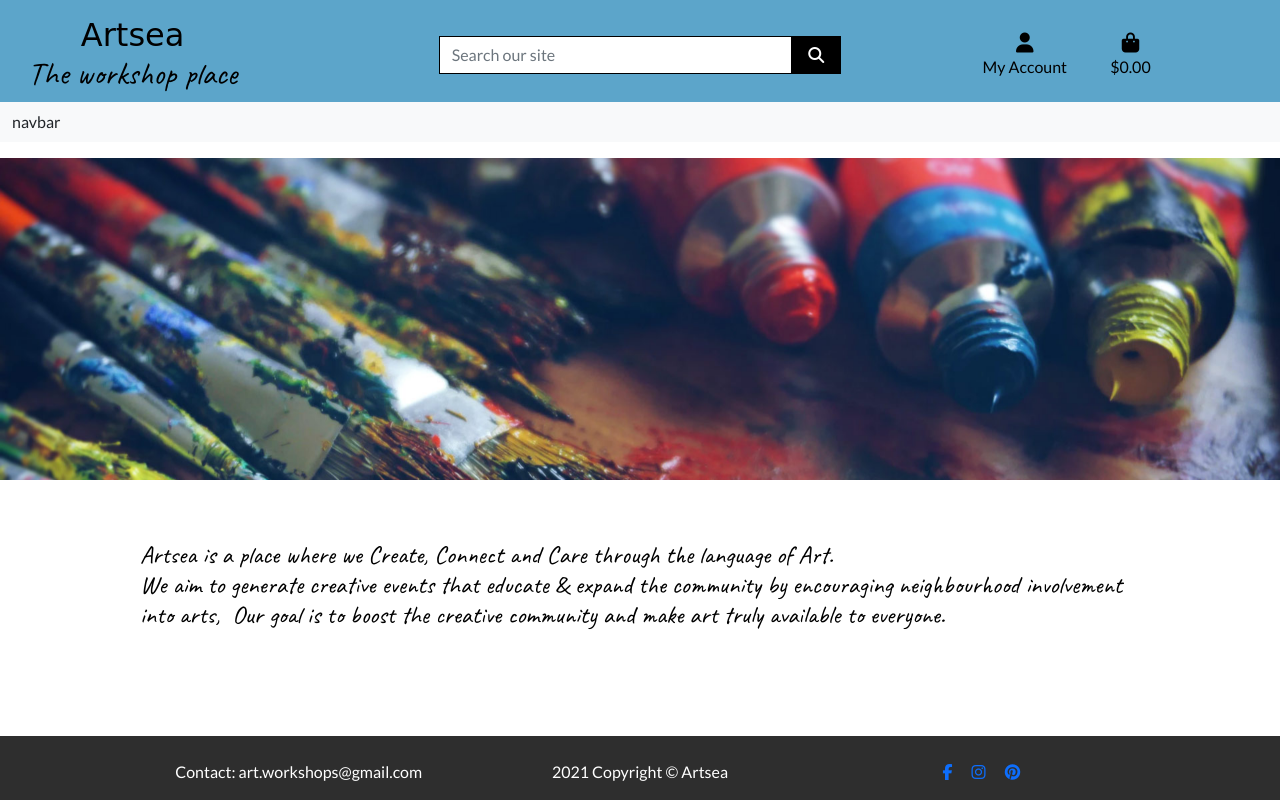
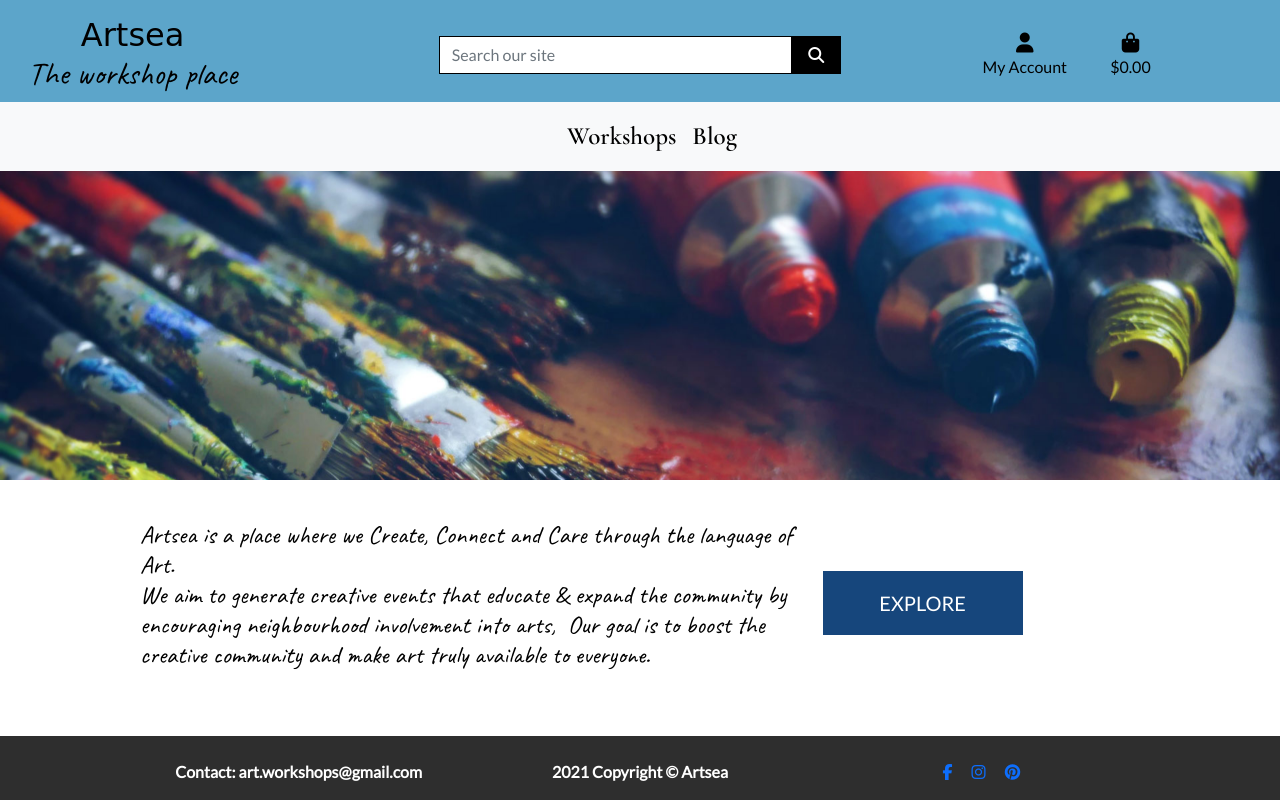
Before and after one commit to Anindita123-code/MS4-full-stack-artsea, a Django app: template home/templates/home/index.html in a window 1280 px wide. Run offline with Django 3.2, Linux system fonts and the light colour scheme; the template is opened without the code that fills it, so the values that code supplies are empty; some libraries are stand-ins or nearby versions; some web fonts are replaced.

Commit message:
index page responsive design

```diff
--- a/home/static/css/base.css
+++ b/home/static/css/base.css
@@ -1,6 +1,5 @@
 @import url('https://fonts.googleapis.com/css2?family=Caveat&family=Goblin+One&display=swap');
-@import url('https://fonts.googleapis.com/css2?family=Cormorant+Garamond:ital,wght@1,300&display=swap');
-
+@import url('https://fonts.googleapis.com/css2?family=Cormorant+Garamond:wght@600&display=swap');
 
 html {
     height: 100%;
@@ -10,7 +9,7 @@ header{
 }
 
 #hero_image{
-    background: url('../media/homepage_head.jpeg') no-repeat center center fixed;
+   background: url('../media/homepage_head.jpeg') no-repeat center center fixed;
     background-size: contain;
     /* height: calc(100vh - 164px); */
     height: 480px;
@@ -46,19 +45,19 @@ footer {
     font-size: 25px;
 }
 
-.home-text p{
+.nav-text{
     font-family: 'Cormorant Garamond', serif;
-    font-size: 30px;
+    font-size: 25px;
 }
 
 .main-logo-link {
     width: fit-content;
 }
 
-.shop-now-button {
-    background: black;
+.explore-button {
+    background: rgb(22, 70, 124);
     color: white;
-    min-width: 260px;
+    min-width: 200px;
 }
 
 .btn-black {
@@ -66,9 +65,9 @@ footer {
     color: white;
 }
 
-.shop-now-button:hover,
-.shop-now-button:active,
-.shop-now-button:focus,
+.explore-button:hover,
+.explore-button:active,
+.explore-button:focus,
 .btn-black:hover,
 .btn-black:active,
 .btn-black:focus {
@@ -109,7 +108,7 @@ footer {
 
     .header-container {
         /* padding-top: 164px; */
-        padding-top: 60px;
+        padding-top: 40px;
 
     }
 }
--- a/home/templates/home/index.html
+++ b/home/templates/home/index.html
@@ -10,13 +10,21 @@
     <div class="container header-container h-100">
         <div class="row h-100">
             <br>
-            <div class="col-12 col-md-12 my-auto ">
+            <div class="col-md-8 col-sm-12 my-auto">
                 <p class="display-4 text-black home-text text-justify">
                     Artsea is a place where we Create, Connect and Care through the language of Art.<br>
                     We aim to generate creative events that educate & expand the community by encouraging neighbourhood involvement into arts,
                     &nbsp;Our goal is to boost the creative community and make art truly available to everyone.
                 </p>
             </div>
+            <div class="col-md-4 col-sm-12 my-auto">
+                <div class="my-5">
+                    <h4>
+                        <a href="" class="explore-button btn btn-lg rounded-0 text-uppercase py-3">Explore</a>
+                    </h4>
+                </div>
+            </div>
         </div>
     </div>
+
 {% endblock %}
--- a/templates/base.html
+++ b/templates/base.html
@@ -29,14 +29,10 @@
         <script src="https://js.stripe.com/v3/"></script>
         <script src="https://kit.fontawesome.com/e9c73d7092.js" crossorigin="anonymous"></script>
         <script src="https://code.jquery.com/jquery-3.4.1.min.js" integrity="sha256-CSXorXvZcTkaix6Yvo6HppcZGetbYMGWSFlBw8HfCJo=" crossorigin="anonymous"></script>
-        <!-- Option 1: Bootstrap Bundle with Popper -->
-        <script src="https://cdn.jsdelivr.net/npm/bootstrap@5.0.0/dist/js/bootstrap.bundle.min.js" integrity="sha384-p34f1UUtsS3wqzfto5wAAmdvj+osOnFyQFpp4Ua3gs/ZVWx6oOypYoCJhGGScy+8" crossorigin="anonymous"></script>
 
-        <!-- Option 2: Separate Popper and Bootstrap JS -->
-        <!--
-        <script src="https://cdn.jsdelivr.net/npm/@popperjs/core@2.9.2/dist/umd/popper.min.js" integrity="sha384-IQsoLXl5PILFhosVNubq5LC7Qb9DXgDA9i+tQ8Zj3iwWAwPtgFTxbJ8NT4GN1R8p" crossorigin="anonymous"></script>
-        <script src="https://cdn.jsdelivr.net/npm/bootstrap@5.0.0/dist/js/bootstrap.min.js" integrity="sha384-lpyLfhYuitXl2zRZ5Bn2fqnhNAKOAaM/0Kr9laMspuaMiZfGmfwRNFh8HlMy49eQ" crossorigin="anonymous"></script>
-        -->
+        <script src="https://cdn.jsdelivr.net/npm/popper.js@1.16.0/dist/umd/popper.min.js" integrity="sha384-Q6E9RHvbIyZFJoft+2mJbHaEWldlvI9IOYy5n3zV9zzTtmI3UksdQRVvoxMfooAo" crossorigin="anonymous"></script>
+        <script src="https://stackpath.bootstrapcdn.com/bootstrap/4.4.1/js/bootstrap.min.js" integrity="sha384-wfSDF2E50Y2D1uUdj0O3uMBJnjuUD4Ih7YwaYd1iqfktj0Uod8GCExl3Og8ifwB6" crossorigin="anonymous"></script>
+
     {% endblock %}
 
     {% block extra_js %}
@@ -106,11 +102,11 @@
             </div>
         </div>
         <div class="row bg-white">
-            <nav class="navbar navbar-expand-lg navbar-light bg-light w-100">
-                <button class="navbar-toggler" type="button" data-toggle="collapse" data-target="#main-nav" aria-controls="#main-nav" aria-expanded="false" aria-label="Toggle navigation">
+            <nav class="navbar navbar-expand-lg navbar-light bg-light w-100 navbar-right">
+                <button class="navbar-toggler" type="button" data-toggle="collapse" data-target="#main-nav"
+                     aria-controls="#main-nav" aria-expanded="false" aria-label="Toggle navigation">
                     <span class="navbar-toggler-icon"></span>
                 </button>
-                navbar
                 {% include 'includes/mobile-top-header.html' %}
                 {% include 'includes/main-nav.html' %}
             </nav>
--- a/templates/includes/main-nav.html
+++ b/templates/includes/main-nav.html
@@ -0,0 +1,22 @@
+<div class="collapse navbar-collapse" id="main-nav">
+    <ul class="navbar-nav w-auto mx-auto">
+        <li class="nav-item dropdown">
+            <a class="nav-text font-weight-bold nav-link text-black mr-5" href="#" id="all-workshop-link" data-toggle="dropdown" aria-haspopup="true" aria-expanded="false">
+                <strong>Workshops</strong>
+            </a>
+            <div class="dropdown-menu border-0" aria-labelledby="all-workshop-link">
+                <a href="" class="dropdown-item">By Water Color</a>
+                <a href="" class="dropdown-item ">Acrylic</a>
+                <a href="" class="dropdown-item ">Oil Paints</a>
+                <a href="" class="dropdown-item">Calligraphy</a>
+                <a href="" class="dropdown-item ">Sketching and portrait</a>
+                <a href="" class="dropdown-item ">City Skapes</a>
+            </div>
+        </li>
+        <li class="nav-item dropdown">
+            <a class="nav-text font-weight-bold nav-link text-black mr-5" href="#" id="clothing-link" data-toggle="dropdown" aria-haspopup="true" aria-expanded="false">
+                <strong>Blog<strong>
+            </a>
+        </li>
+    </ul>
+</div>
--- a/templates/includes/mobile-top-header.html
+++ b/templates/includes/mobile-top-header.html
@@ -0,0 +1,56 @@
+<li class="list-inline-item">
+    <a class="text-black nav-link d-block d-lg-none" href="#" id="mobile-search" data-toggle="dropdown" aria-haspopup="true" aria-expanded="false">
+        <div class="text-center">
+            <div><i class="fas fa-search fa-lg"></i></div>
+            <p class="my-0">Search</p>
+        </div>
+    </a>
+    <div class="dropdown-menu border-0 w-100 p-3 rounded-0 my-0" aria-labelledby="mobile-search">
+        <form class="form" method="GET" action="">
+            <div class="input-group w-100">
+                <input class="form-control border border-black rounded-0" type="text" name="q" placeholder="Search our site">
+                <div class="input-group-append">
+                    <button class="form-control form-control btn btn-black border border-black rounded-0" type="submit">
+                        <span class="icon">
+                            <i class="fas fa-search"></i>
+                        </span>
+                    </button>
+                </div>
+            </div>
+        </form>
+    </div>
+</li>
+<li class="list-inline-item dropdown">
+    <a class="text-black nav-link d-block d-lg-none" href="#" id="user-options" data-toggle="dropdown" aria-haspopup="true" aria-expanded="false">
+        <div class="text-center">
+            <div><i class="fas fa-user fa-lg"></i></div>
+            <p class="my-0">My Account</p>
+        </div>
+    </a>
+    <div class="dropdown-menu border-0" aria-labelledby="user-options">
+        {% if request.user.is_authenticated %}
+            {% if request.user.is_superuser %}
+                <a href="{% url 'account_logout' %}" class="dropdown-item">Product Management</a>
+            {% endif %}
+            <a href="{% url 'profile' %}" class="dropdown-item">My Profile</a>
+            <a href="{% url 'account_logout' %}" class="dropdown-item">Logout</a>
+        {% else %}
+            <a href="{% url 'account_signup' %}" class="dropdown-item">Register</a>
+            <a href="{% url 'account_login' %}" class="dropdown-item">Login</a>
+        {% endif %}
+    </div>
+</li>
+<li class="list-inline-item">
+    <a class="{% if grand_total %}text-primary font-weight-bold{% else %}text-black{% endif %} nav-link d-block d-lg-none" href="">
+        <div class="text-center">
+            <div><i class="fas fa-shopping-bag fa-lg"></i></div>
+            <p class="my-0">
+                {% if grand_total %}
+                    ${{ grand_total|floatformat:2 }}
+                {% else %}
+                    $0.00
+                {% endif %}
+            </p>
+        </div>
+    </a>
+</li>
```
